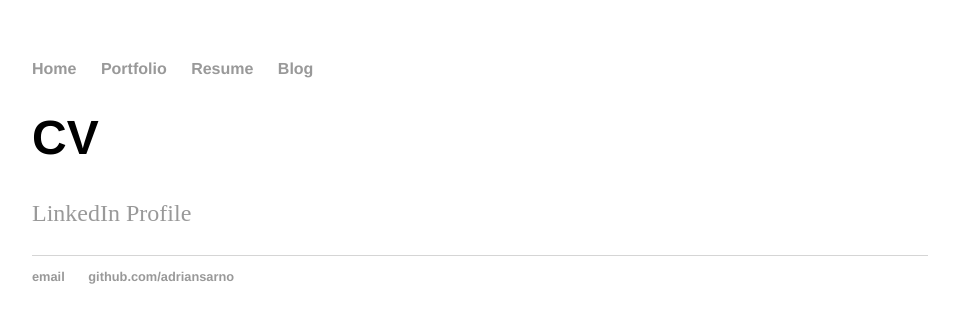
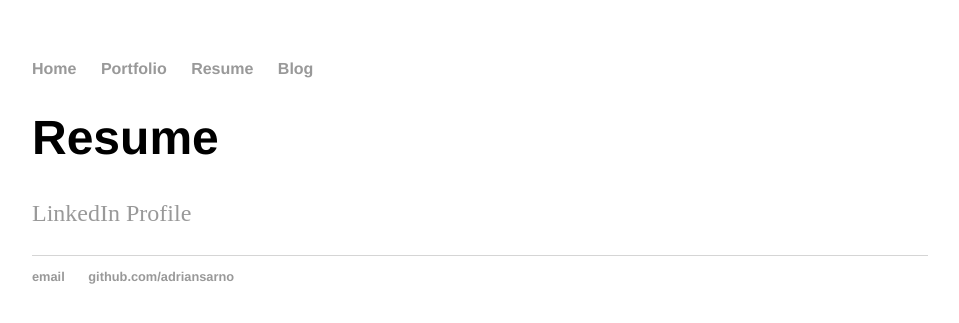
Before and after one commit to adriansarno/adriansarno.github.io, a Jekyll site: the page built from resume/index.html, in a window 1280 px wide. Shown: the top 323 px of the page, without its empty margins (160-1119 px from the left). Built offline with Jekyll 4.4.1, drawn with Linux system fonts in a browser that asks for light colours.

Commit message:
Update index.html

```diff
--- a/resume/index.html
+++ b/resume/index.html
@@ -3,6 +3,6 @@ layout: default
 title: Adrian Sarno
 ---
 <div class="blurb">
-	<h1>CV</h1>
+	<h1>Resume</h1>
 	<p><a href="https://www.linkedin.com/in/adriansarno">LinkedIn Profile</a></p>
 </div><!-- /.blurb -->
```
